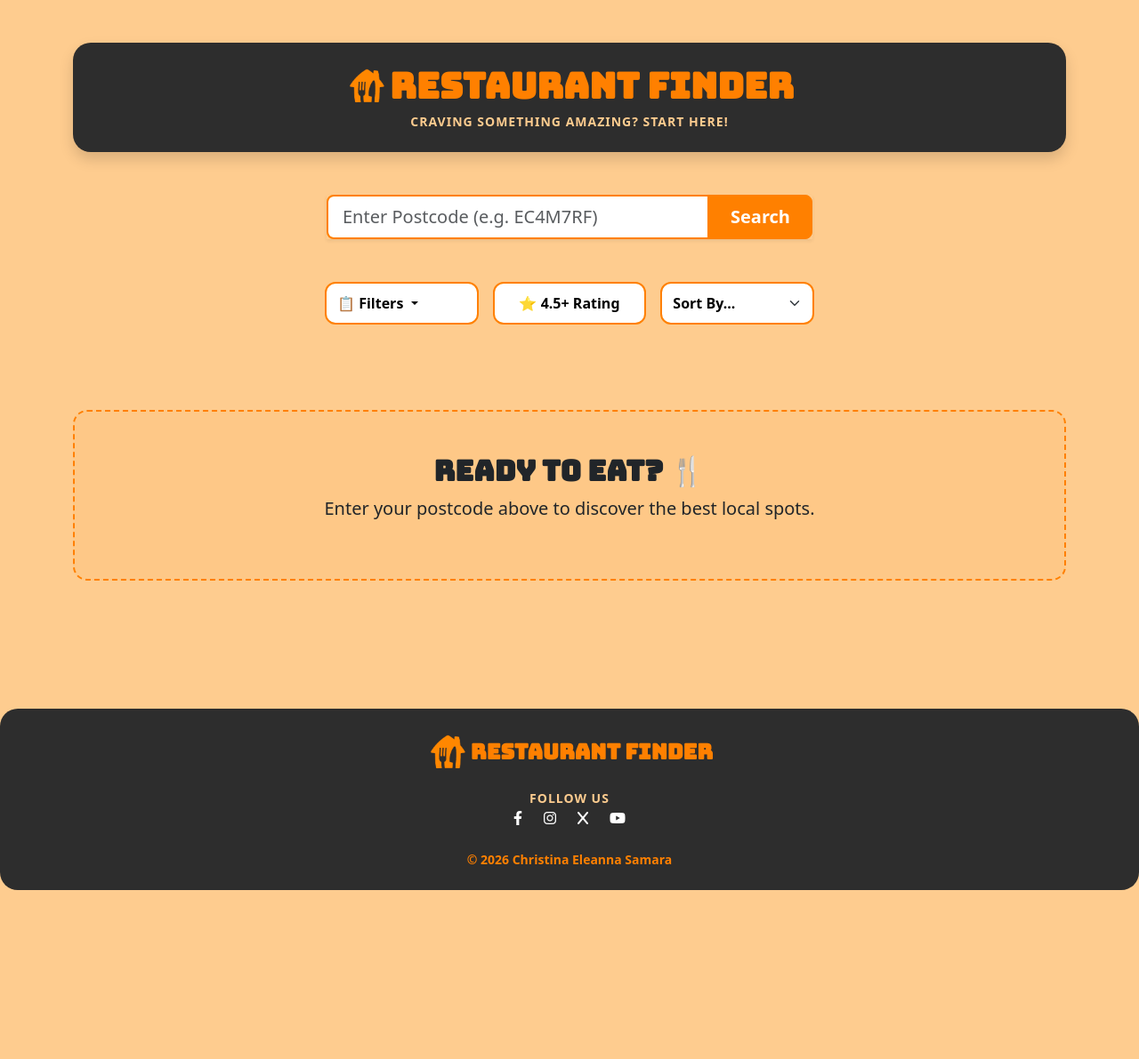
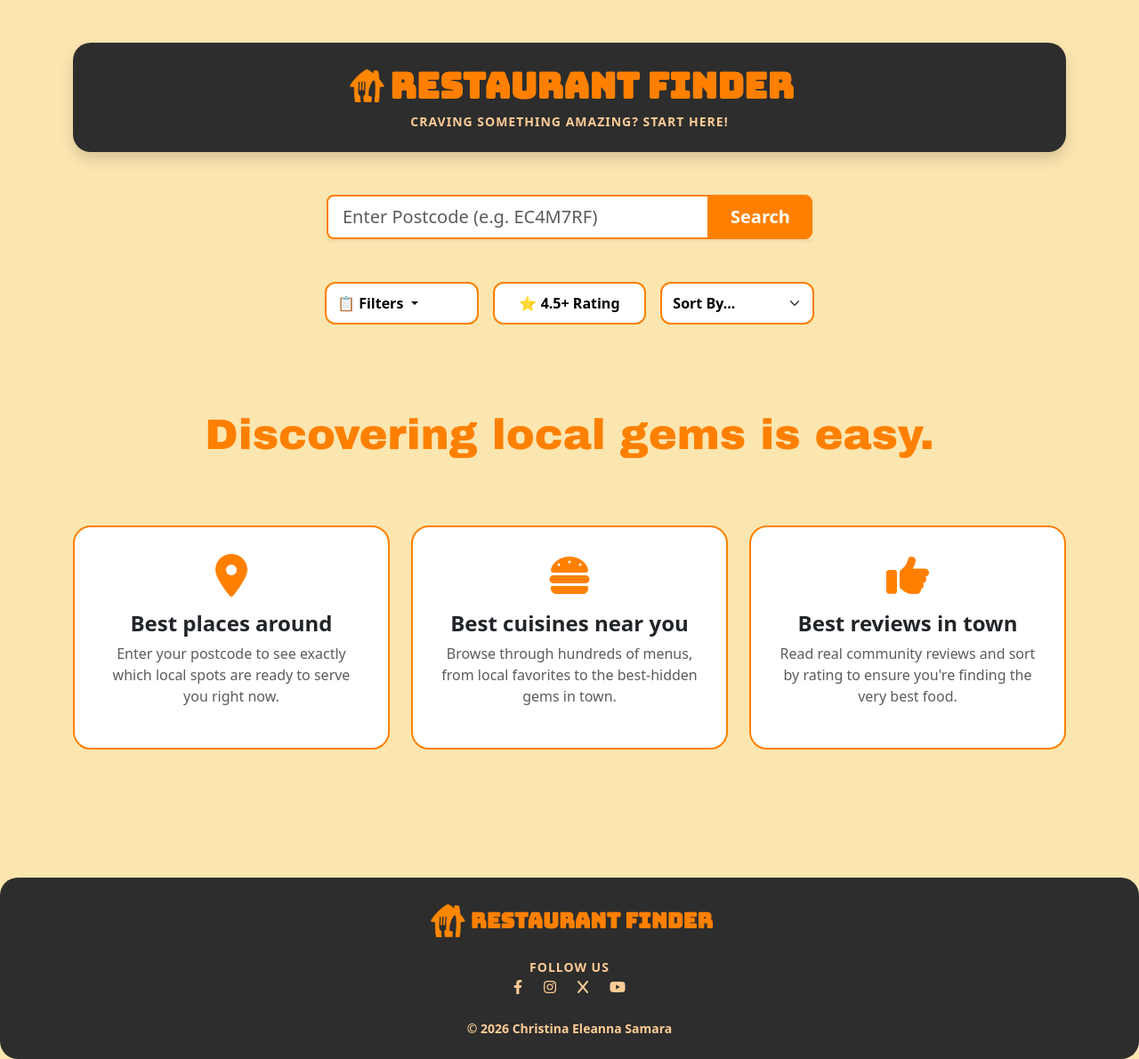
Before and after one commit to christinasamara/restaurant-discovery-service-jet, a Flask app: page / in a window 1280 px wide. Shown: the whole page at 89% size. Before the commit the page ends 1001 px from the top, so only its background shows below. Run offline with Flask 3, Linux system fonts and the light colour scheme; data that the repository does not hold is empty.

Commit message:
details - coloring

```diff
--- a/templates/index.html
+++ b/templates/index.html
@@ -15,7 +15,7 @@
         }
 
         .subtitle {
-            color: #fecc8f;
+            color: #ffcc96;
             letter-spacing: 1px;
         }
 
@@ -45,7 +45,7 @@
         }
 
         body {
-            background-color: #fecc8f
+            background-color: #fce6b0
         }
 
         .divider {
@@ -116,6 +116,19 @@
         .address-section {
             border-bottom: 1px solid #ff8000;
             margin-bottom: 3px;
+        }
+
+        .how-it-works-card {
+            background: white;
+            border: 2px solid #ff8000;
+            border-radius: 20px;
+            padding: 30px;
+            transition: transform 0.3s ease, box-shadow 0.3s ease;
+        }
+
+        .how-it-works-card:hover {
+            transform: translateY(-5px);
+            box-shadow: 0 10px 20px rgba(0, 0, 0, 0.05);
         }
     </style>
 </head>
@@ -214,11 +227,33 @@
         </form>
         <div class="row g-4">
             {% if not postcode %}
-            <div class="col-12 text-center py-5">
-                <div class="p-5 border-2 rounded-4"
-                    style="border: 3px dashed #ff8000; background: rgba(255,128,0,0.05);">
-                    <h2 class="fw-bold" style="font-family: 'Bungee';">Ready to eat? 🍴</h2>
-                    <p class="lead">Enter your postcode above to discover the best local spots.</p>
+            <div class="col-12 py-5 text-center">
+                <h2 class="display-5 fw-bold mb-5" style="color: #ff8000; font-family: 'Arial Black', sans-serif;">Discovering local gems is easy.</h2>
+
+                <div class="row g-4 mt-2">
+                    <div class="col-md-4">
+                        <div class="how-it-works-card h-100">
+                            <i class="fa-solid fa-location-dot mb-3" style="font-size: 3rem; color: #ff8000;"></i>
+                            <h4 class="fw-bold">Best places around</h4>
+                            <p class="text-muted">Enter your postcode to see exactly which local spots are ready to serve you right now.</p>
+                        </div>
+                    </div>
+
+                    <div class="col-md-4">
+                        <div class="how-it-works-card h-100">
+                            <i class="fa-solid fa-burger mb-3" style="font-size: 3rem; color: #ff8000;"></i>
+                            <h4 class="fw-bold">Best cuisines near you</h4>
+                            <p class="text-muted">Browse through hundreds of menus, from local favorites to the best-hidden gems in town.</p>
+                        </div>
+                    </div>
+
+                    <div class="col-md-4">
+                        <div class="how-it-works-card h-100">
+                            <i class="fa-solid fa-thumbs-up mb-3" style="font-size: 3rem; color: #ff8000;"></i>
+                            <h4 class="fw-bold">Best reviews in town</h4>
+                            <p class="text-muted">Read real community reviews and sort by rating to ensure you're finding the very best food.</p>
+                        </div>
+                    </div>
                 </div>
             </div>
             {% else %}
@@ -285,13 +320,13 @@
             <p class="mb-0 small fw-bold text-uppercase subtitle">Follow us</p>
 
             <div class="d-flex justify-content-center gap-4 mb-4">
-                <a href="#"> <i class="fab fa-facebook-f" style="color:white"></i></a>
-                <a href="#"> <i class="fab fa-instagram" style="color:white"></i></a>
-                <a href="#"><i class="fab fa-x" style="color:white"></i></a>
-                <a href="#"><i class="fab fa-youtube" style="color:white"></i> </a>
+                <a href="#"> <i class="fab fa-facebook-f" style="color: #ffcc96"></i></a>
+                <a href="#"> <i class="fab fa-instagram" style="color: #ffcc96"></i></a>
+                <a href="#"><i class="fab fa-x" style="color: #ffcc96"></i></a>
+                <a href="#"><i class="fab fa-youtube" style="color: #ffcc96"></i> </a>
             </div>
 
-            <p class="mb-0 small fw-bold" style="color: #ff8000;">
+            <p class="mb-0 small fw-bold" style="color: #ffcc96;">
                 © 2026 Christina Eleanna Samara
             </p>
 
```
